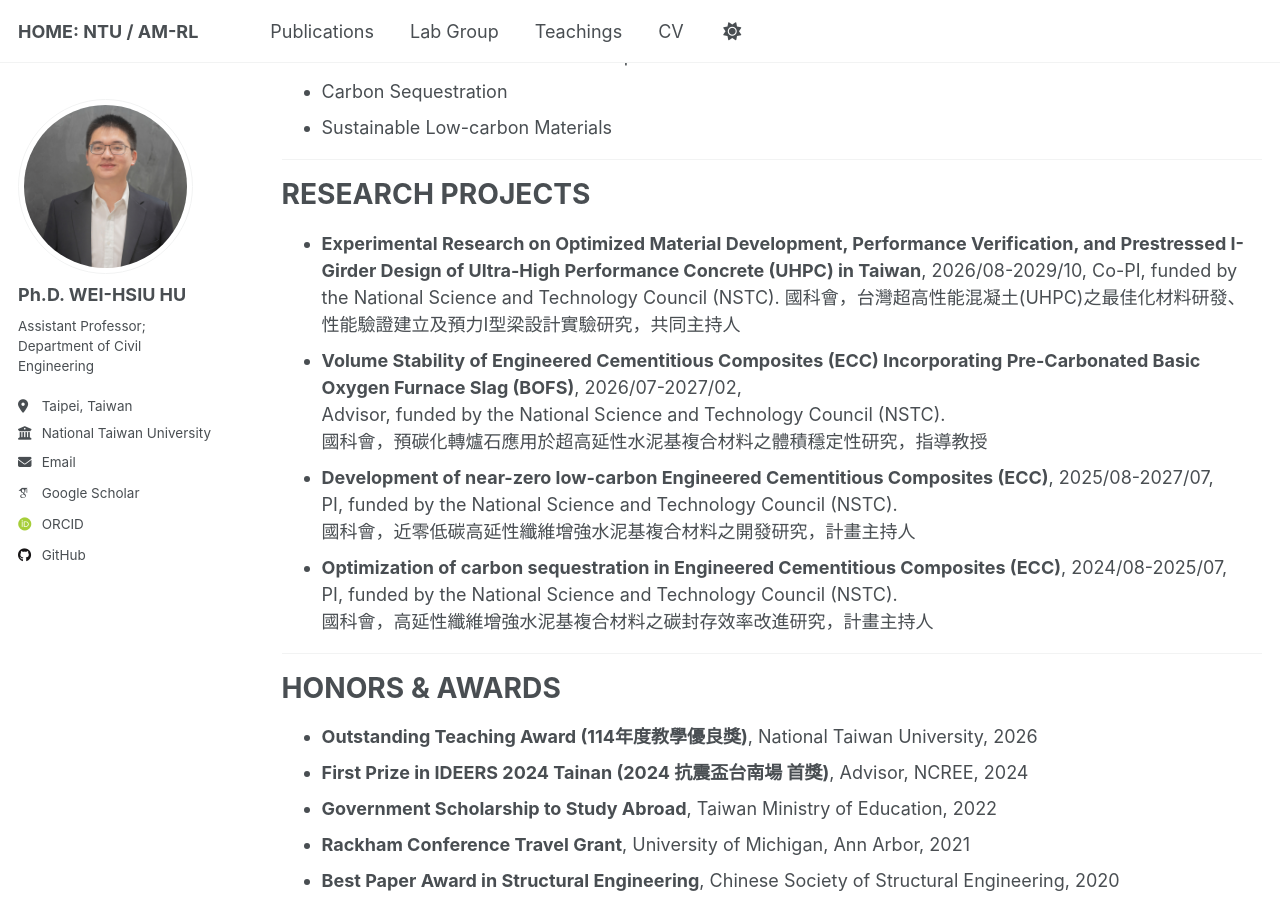
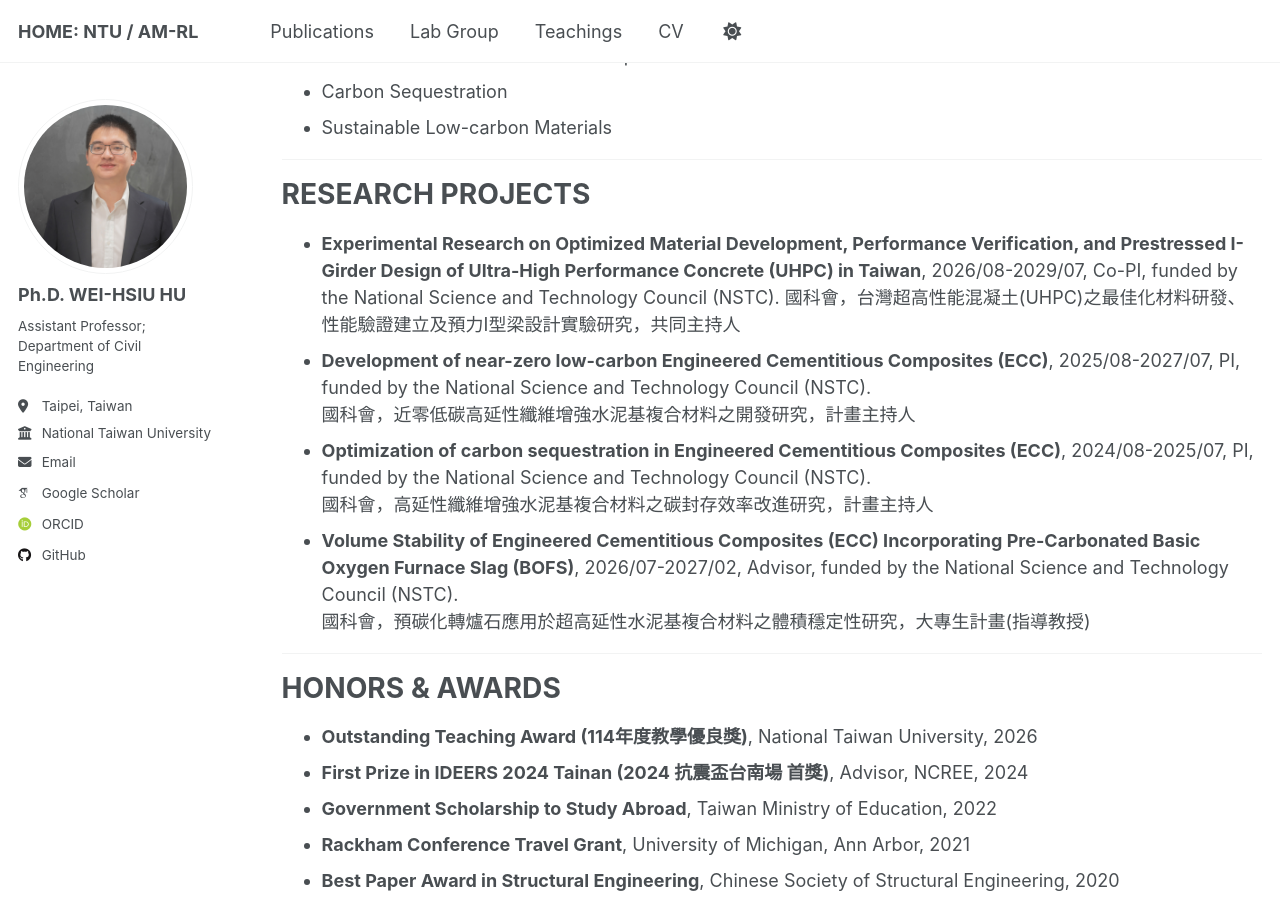
Before and after one commit to hwhsiu/hwhsiu.github.io, a Jekyll site: the page built from _pages/cv.md, in a window 1280 px wide and 900 px high, scrolled down 291 px. Built offline with Jekyll 4.4.1, drawn with Linux system fonts in a browser that asks for light colours; some web fonts are replaced.

Commit message:
20260722-3

```diff
--- a/_pages/cv.md
+++ b/_pages/cv.md
@@ -23,19 +23,18 @@ redirect_from:
 
 ---
 # RESEARCH PROJECTS
-- **Experimental Research on Optimized Material Development, Performance Verification, and Prestressed I-Girder Design of Ultra-High Performance Concrete (UHPC) in Taiwan**, 2026/08-2029/10,
-  Co-PI, funded by the National Science and Technology Council (NSTC).
+- **Experimental Research on Optimized Material Development, Performance Verification, and Prestressed I-Girder Design of Ultra-High Performance Concrete (UHPC) in Taiwan**,
+  2026/08-2029/07, Co-PI, funded by the National Science and Technology Council (NSTC).
   國科會，台灣超高性能混凝土(UHPC)之最佳化材料研發、性能驗證建立及預力I型梁設計實驗研究，共同主持人
-- **Volume Stability of Engineered Cementitious Composites (ECC) Incorporating Pre-Carbonated Basic Oxygen Furnace Slag (BOFS)**, 2026/07-2027/02,
-  Advisor, funded by the National Science and Technology Council (NSTC).
-  國科會，預碳化轉爐石應用於超高延性水泥基複合材料之體積穩定性研究，指導教授
-- **Development of near-zero low-carbon Engineered Cementitious Composites (ECC)**, 2025/08-2027/07,
-  PI, funded by the National Science and Technology Council (NSTC).
+- **Development of near-zero low-carbon Engineered Cementitious Composites (ECC)**,
+  2025/08-2027/07, PI, funded by the National Science and Technology Council (NSTC).
   國科會，近零低碳高延性纖維增強水泥基複合材料之開發研究，計畫主持人
-- **Optimization of carbon sequestration in Engineered Cementitious Composites (ECC)**, 2024/08-2025/07,
-  PI, funded by the National Science and Technology Council (NSTC).
+- **Optimization of carbon sequestration in Engineered Cementitious Composites (ECC)**,
+  2024/08-2025/07, PI, funded by the National Science and Technology Council (NSTC).
   國科會，高延性纖維增強水泥基複合材料之碳封存效率改進研究，計畫主持人
-
+- **Volume Stability of Engineered Cementitious Composites (ECC) Incorporating Pre-Carbonated Basic Oxygen Furnace Slag (BOFS)**,
+  2026/07-2027/02, Advisor, funded by the National Science and Technology Council (NSTC).
+  國科會，預碳化轉爐石應用於超高延性水泥基複合材料之體積穩定性研究，大專生計畫(指導教授)
 
 ---
 # HONORS & AWARDS
```
